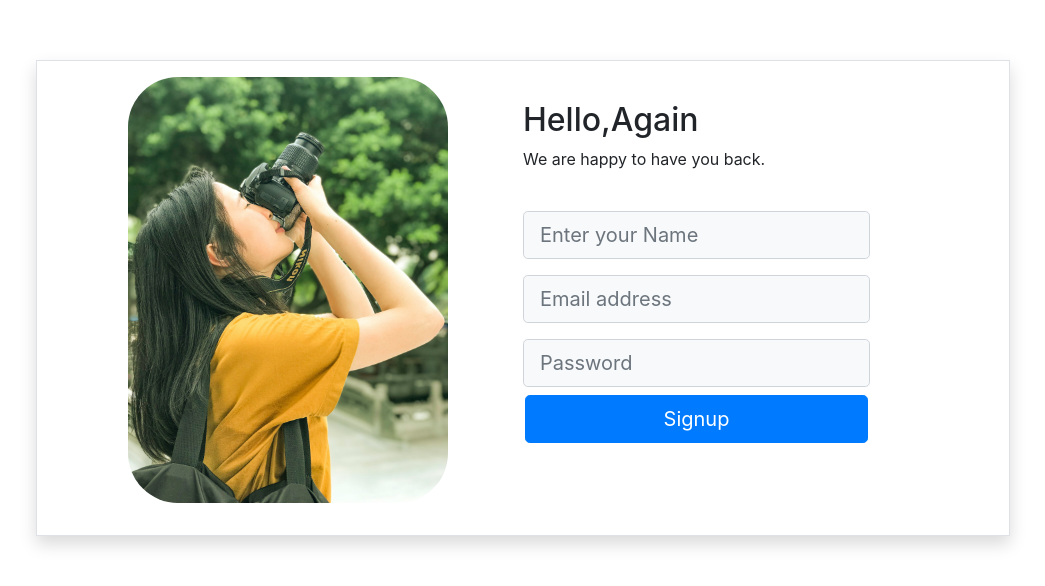
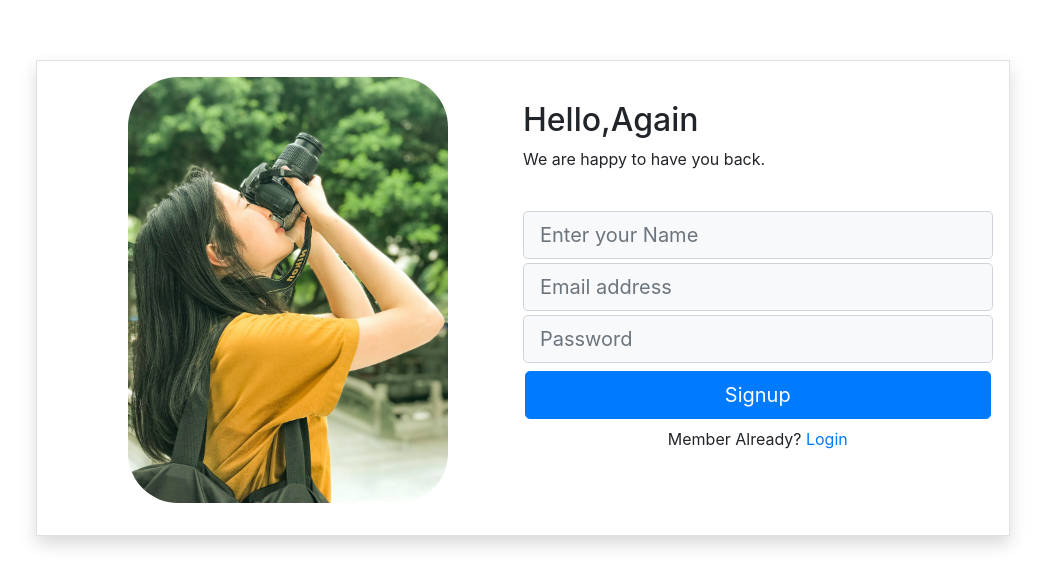
Before and after one commit to sanjay-kandpal/PixSort, a React (Create React App) app in the folder frontend/: page /signup in a window 1280 px wide. Shown: the part 102-688 px from the top of the page, without its empty margins (117-1162 px from the left). Built offline with nearby package versions, Linux system fonts and the light colour scheme; no server answers.

Commit message:
small ui fix

```diff
--- a/frontend/src/component/Home.js
+++ b/frontend/src/component/Home.js
@@ -29,13 +29,14 @@ function Home() {
 		axios
 			.get("http://localhost:8081/")
 			.then((res) => {
-				console.log(res);
+				console.log(res.data);
 				if (res.data.valid === true) {
 					setName(res.data.username);
 					setUserId(res.data.cookie.userid);
 					setAuthentic(true);
 					setCodes(res.data.userCodes)
 				} else {
+
 					navigate("/Login");
 				}
 			})
@@ -43,7 +44,7 @@ function Home() {
 				console.log(err);
 			});
 			setLoading(false)
-	}, [isAuthenticated]);
+	}, []);
 
 	const toggleNotification = () => {
 		setIsActive(!isActive);
--- a/frontend/src/component/Login.js
+++ b/frontend/src/component/Login.js
@@ -62,7 +62,7 @@ function Login() {
             setUserData(res.data)
             navigate("/");
           } else {
-            toast('Login Failed ')
+            toast.error('Login Failed ')
           }
         })
         .catch((err) => {
@@ -201,17 +201,17 @@ function Login() {
               </button>
 
               <div class="form-check d-flex justify-content-center mb-4">
-                <input
+                {/* <input
                   class="form-check-input me-2"
                   type="checkbox"
                   value=""
                   id="registerCheck"
                   checked
                   aria-describedby="registerCheckHelpText"
-                />
-                <label class="form-check-label w-100" for="registerCheck">
+                /> */}
+                {/* <label class="form-check-label w-100" for="registerCheck">
                   I have read and agree to the terms
-                </label>
+                </label> */}
               </div>
             </form>
             {/* <!-- Register buttons --> */}
@@ -224,7 +224,6 @@ function Login() {
         </div>
       </div>
     </>
-
   );
 }
 
--- a/frontend/src/component/LoginValidation.js
+++ b/frontend/src/component/LoginValidation.js
@@ -16,7 +16,7 @@ function Validation(values){
     error.password = "Password should not be empty"
    }
    else if(!password_pattern.test(values.password)){
-    error.password = "Password must contain at least one digit, one lowercase letter, one uppercase letter, and be at least 8 characters long"
+    error.password = "Wrong Password"
    }else{
     error.password = ""
    }
--- a/frontend/src/component/Signup.jsx
+++ b/frontend/src/component/Signup.jsx
@@ -4,7 +4,7 @@ import Validation from './SignupValidation';
 import { useState } from 'react';
 import axios from 'axios';
 import girlImg from '../images/girlPhotoGrapher.jpg'
-
+import { Link } from 'react-router-dom';
 function Signup() {
     const [values, setValues] = useState({
         name: '',
@@ -39,7 +39,7 @@ function Signup() {
             {/* <!----------------------- Login Container --------------------------> */}
             <div class="row border rounded-5 p-3 bg-white shadow box-area">
                 {/* <!--------------------------- Left Box -----------------------------> */}
-                <div class="col-md-6 rounded-4 d-flex justify-content-center align-items-center flex-column left-box">
+                <div class="col-md-6  rounded-4 d-flex justify-content-center align-items-center flex-column left-box ">
                     <div class="featured-image mb-3">
                         <img src={girlImg} className="img-fluid" style={{ width: "320px", borderRadius: "50px" }} alt='girl photographer' />
 
@@ -53,21 +53,26 @@ function Signup() {
                             <h2>Hello,Again</h2>
                             <p>We are happy to have you back.</p>
                         </div>
-                        <form action='' onSubmit={handleSubmit}>
-                            <div class="input-group mb-3">
+                        <form action='' onSubmit={handleSubmit} className=' w-100'>
+                            <div class="input-group mb-1 ">
                                 <input type="text" class="form-control form-control-lg bg-light fs-6" placeholder="Enter your Name" name='name' onChange={handleInput} />
                                 {errors.name && <span className='text-danger w-100'>{errors.name}</span>}
                             </div>
-                            <div class="input-group mb-3">
-                                <input type="text" class="form-control form-control-lg bg-light fs-6" placeholder="Email address" name="email" onChange={handleInput} />
-                                {errors.email && <span className='text-danger w-100'>{errors.email}</span>}
+                            <div class="input-group mb-1">
+                                <input type="text" class="form-control form-control-lg bg-light fs-6 w-100 " placeholder="Email address" name="email" onChange={handleInput} />
+                                {errors.email && <span className='text-danger w-100 '>{errors.email}</span>}
                             </div>
                             <div class="input-group mb-1">
                                 <input type="password" class="form-control form-control-lg bg-light fs-6" placeholder="Password" name='password' onChange={handleInput} />
                             </div>
                             {errors.password && <span className='text-danger w-100'>{errors.password}</span>}
-                            <div class="input-group mb-3">
+                            <div class="input-group mb-1">
                                 <button class="btn btn-lg btn-primary w-100 fs-6" type="submit">Signup</button>
+                            </div>
+                            <div class="text-center">
+                                <p>
+                                    Member Already? <Link to="/Login">Login</Link>
+                                </p>
                             </div>
                         </form>
 
--- a/frontend/src/component/SignupValidation.js
+++ b/frontend/src/component/SignupValidation.js
@@ -6,10 +6,12 @@ function Validation(values){
     if(values.name === ""){
         error.name = "Name should not be empty"
        }
+    else if(values.name.length > 3){
+        error.name = "Name length should more than 3 characters"
+       }
     else{
         error.name = ""
-       }
-
+    }
     if(values.email === ""){
      error.email = "Email should not be empty"
     }
@@ -23,7 +25,7 @@ function Validation(values){
      error.password = "Password should not be empty"
     }
     else if(!password_pattern.test(values.password)){
-     error.password = "Password didn't match"
+     error.password = "Password must contain at least one digit, one lowercase letter, one uppercase letter, and be at least 8 characters long"
     }else{
      error.password = ""
     }
```
